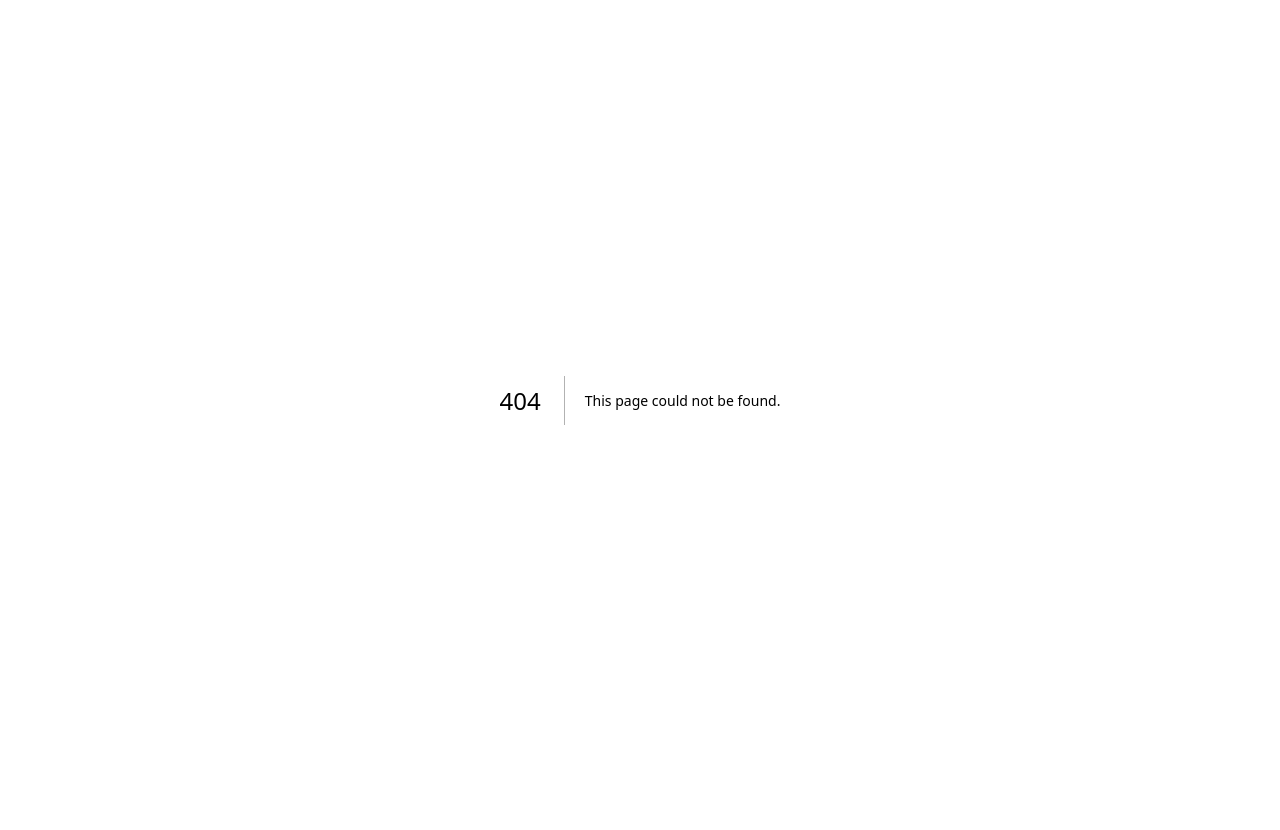
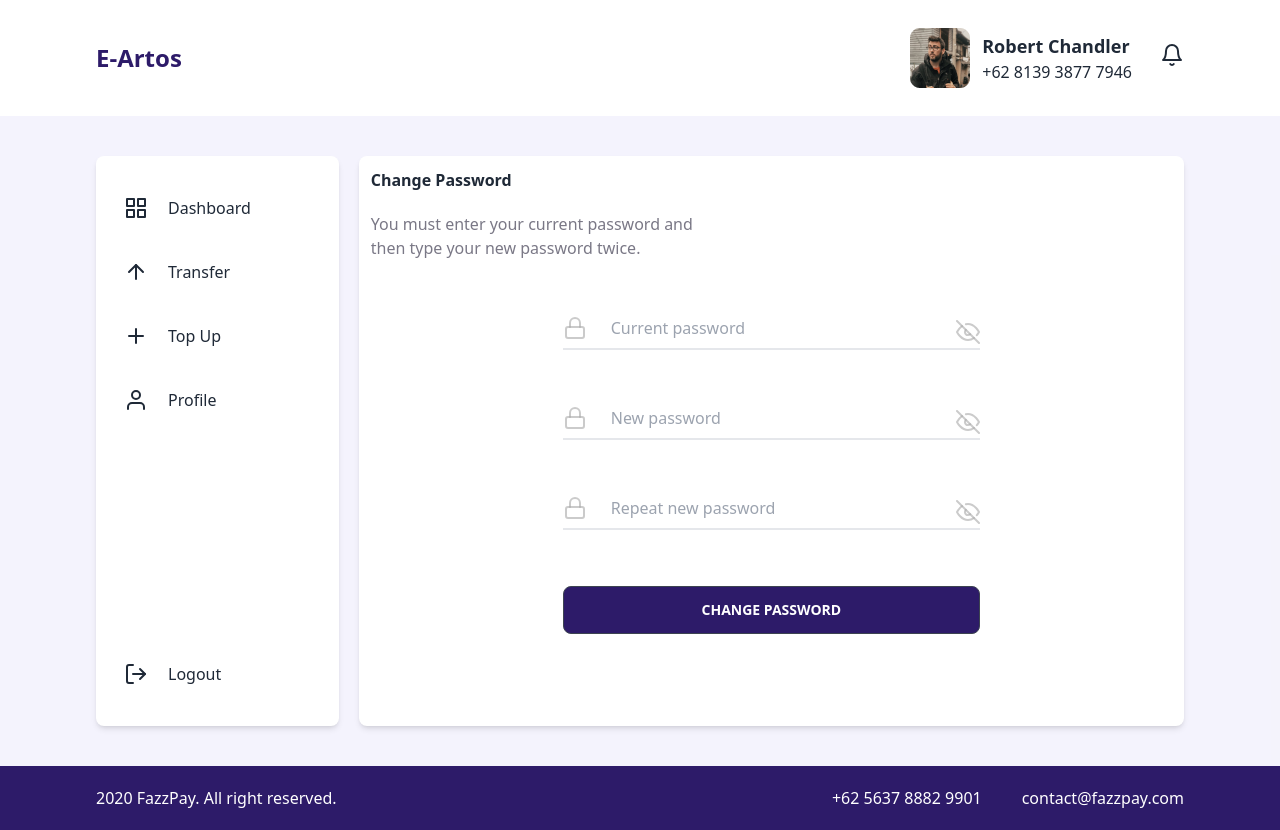
Before and after one commit to rioprayoga23/e-artos, a Next.js app: page /change-password in a window 1280 px wide. Before the commit this address had no page. Before the commit the page ends 800 px from the top, so only its background shows below. Built offline with nearby package versions, Linux system fonts and the light colour scheme.

Commit message:
add new page

```diff
--- /dev/null
+++ b/pages/change-password.js
@@ -0,0 +1,95 @@
+import React, { useState } from "react";
+import { Eye, EyeOff, Lock } from "react-feather";
+import MainLayout from "../components/layouts/MainLayout";
+
+const ChangePassword = () => {
+  const [type, setType] = useState("password");
+
+  const showPassword = () => {
+    type === "password" ? setType("text") : setType("password");
+  };
+
+  return (
+    <MainLayout>
+      <div className="bg-white p-3 rounded-lg shadow-md w-full">
+        <h3 className="font-semibold mb-5">Change Password</h3>
+        <div className="w-[45%] md:w-full lg:w-[75%]">
+          <p className="text-[#7A7886]">
+            You must enter your current password and then type your new password
+            twice.
+          </p>
+        </div>
+        <div className="flex flex-col px-48 pb-20 md:px-0 xl:px-20">
+          <div className="relative mt-14 ">
+            <Lock className="absolute" style={{ color: "#A9A9A999" }} />
+            <input
+              type={type}
+              className="w-full border-b-2 focus:outline-none px-12 pb-2"
+              placeholder="Current password"
+            />
+            {type === "password" ? (
+              <EyeOff
+                className="absolute right-0 top-1 cursor-pointer"
+                style={{ color: "#A9A9A999" }}
+                onClick={showPassword}
+              />
+            ) : (
+              <Eye
+                className="absolute right-0 top-1 cursor-pointer"
+                style={{ color: "#A9A9A999" }}
+                onClick={showPassword}
+              />
+            )}
+          </div>
+          <div className="relative mt-14 ">
+            <Lock className="absolute" style={{ color: "#A9A9A999" }} />
+            <input
+              type={type}
+              className="w-full border-b-2 focus:outline-none px-12 pb-2"
+              placeholder="New password"
+            />
+            {type === "password" ? (
+              <EyeOff
+                className="absolute right-0 top-1 cursor-pointer"
+                style={{ color: "#A9A9A999" }}
+                onClick={showPassword}
+              />
+            ) : (
+              <Eye
+                className="absolute right-0 top-1 cursor-pointer"
+                style={{ color: "#A9A9A999" }}
+                onClick={showPassword}
+              />
+            )}
+          </div>
+          <div className="relative mt-14 ">
+            <Lock className="absolute" style={{ color: "#A9A9A999" }} />
+            <input
+              type={type}
+              className="w-full border-b-2 focus:outline-none px-12 pb-2"
+              placeholder="Repeat new password"
+            />
+            {type === "password" ? (
+              <EyeOff
+                className="absolute right-0 top-1 cursor-pointer"
+                style={{ color: "#A9A9A999" }}
+                onClick={showPassword}
+              />
+            ) : (
+              <Eye
+                className="absolute right-0 top-1 cursor-pointer"
+                style={{ color: "#A9A9A999" }}
+                onClick={showPassword}
+              />
+            )}
+          </div>
+          <div className="btn bg-primary hover:bg-primary mt-14">
+            Change Password
+          </div>
+        </div>
+      </div>
+    </MainLayout>
+  );
+};
+
+export default ChangePassword;
--- /dev/null
+++ b/pages/change-pin.js
@@ -0,0 +1,63 @@
+import React from "react";
+import MainLayout from "../components/layouts/MainLayout";
+
+const ChangePin = () => {
+  return (
+    <MainLayout>
+      <div className="bg-white p-3 rounded-lg shadow-md w-full">
+        <h3 className="font-semibold mb-5">Change PIN</h3>
+        <div className="w-[45%] md:w-full lg:w-[75%]">
+          <p className="text-[#7A7886]">
+            Enter your current 6 digits Fazzpay PIN below to continue to the
+            next steps.
+          </p>
+        </div>
+        <div className="grid grid-cols-6 gap-5 mt-20 md:gap-2 lg:gap-2 xl:gap-3 px-48 md:px-0 lg:px-9 xl:px-16">
+          <div className="border px-2 pt-4 md:pt-2 pb-2 rounded-md w-full">
+            <input
+              type="text"
+              className="border-b focus:outline-none w-full text-2xl text-center"
+            />
+          </div>
+          <div className="border px-2 pt-4 md:pt-2 pb-2 rounded-md w-full">
+            <input
+              type="text"
+              className="border-b focus:outline-none w-full text-2xl text-center"
+            />
+          </div>
+          <div className="border px-2 pt-4 md:pt-2 pb-2 rounded-md w-full">
+            <input
+              type="text"
+              className="border-b focus:outline-none w-full text-2xl text-center"
+            />
+          </div>
+          <div className="border px-2 pt-4 md:pt-2 pb-2 rounded-md w-full">
+            <input
+              type="text"
+              className="border-b focus:outline-none w-full text-2xl text-center"
+            />
+          </div>
+          <div className="border px-2 pt-4 md:pt-2 pb-2 rounded-md w-full">
+            <input
+              type="text"
+              className="border-b focus:outline-none w-full text-2xl text-center"
+            />
+          </div>
+          <div className="border px-2 pt-4 md:pt-2 pb-2 rounded-md w-full">
+            <input
+              type="text"
+              className="border-b focus:outline-none w-full text-2xl text-center"
+            />
+          </div>
+        </div>
+        <div className="px-48 pb-40 md:px-0 lg:px-9 xl:px-16">
+          <div className="btn bg-primary hover:bg-primary mt-14 w-full">
+            continue
+          </div>
+        </div>
+      </div>
+    </MainLayout>
+  );
+};
+
+export default ChangePin;
--- /dev/null
+++ b/pages/manage-phone-number.js
@@ -0,0 +1,34 @@
+import React from "react";
+import { Phone } from "react-feather";
+import MainLayout from "../components/layouts/MainLayout";
+
+const ManagePhoneNumber = () => {
+  return (
+    <MainLayout>
+      <div className="bg-white p-3 rounded-lg shadow-md w-full">
+        <h3 className="font-semibold mb-5">Edit Phone Number</h3>
+        <div className="w-[45%] md:w-full lg:w-[75%]">
+          <p className="text-[#7A7886]">
+            Add at least one phone number for the transfer ID so you can start
+            transfering your money to another user.
+          </p>
+        </div>
+        <div className="px-48 pb-40 mt-20">
+          <div className="relative mt-14">
+            <Phone className="absolute" style={{ color: "#A9A9A999" }} />
+            <input
+              type="email"
+              className="w-full border-b-2 focus:outline-none px-12 pb-2"
+              placeholder="+62 081393877946"
+            />
+          </div>
+          <div className="btn bg-primary hover:bg-primary mt-14 w-full">
+            Edit Phone Number
+          </div>
+        </div>
+      </div>
+    </MainLayout>
+  );
+};
+
+export default ManagePhoneNumber;
--- /dev/null
+++ b/pages/new-pin.js
@@ -0,0 +1,62 @@
+import React from "react";
+import MainLayout from "../components/layouts/MainLayout";
+
+const NewPin = () => {
+  return (
+    <MainLayout>
+      <div className="bg-white p-3 rounded-lg shadow-md w-full">
+        <h3 className="font-semibold mb-5">Change PIN</h3>
+        <div className="w-[45%] md:w-full lg:w-[75%]">
+          <p className="text-[#7A7886]">
+            Type your new 6 digits security PIN to use in Fazzpay..
+          </p>
+        </div>
+        <div className="grid grid-cols-6 gap-5 mt-20 md:gap-2 lg:gap-2 xl:gap-3 px-48 md:px-0 lg:px-9 xl:px-16">
+          <div className="border px-2 pt-4 md:pt-2 pb-2 rounded-md w-full">
+            <input
+              type="text"
+              className="border-b focus:outline-none w-full text-2xl text-center"
+            />
+          </div>
+          <div className="border px-2 pt-4 md:pt-2 pb-2 rounded-md w-full">
+            <input
+              type="text"
+              className="border-b focus:outline-none w-full text-2xl text-center"
+            />
+          </div>
+          <div className="border px-2 pt-4 md:pt-2 pb-2 rounded-md w-full">
+            <input
+              type="text"
+              className="border-b focus:outline-none w-full text-2xl text-center"
+            />
+          </div>
+          <div className="border px-2 pt-4 md:pt-2 pb-2 rounded-md w-full">
+            <input
+              type="text"
+              className="border-b focus:outline-none w-full text-2xl text-center"
+            />
+          </div>
+          <div className="border px-2 pt-4 md:pt-2 pb-2 rounded-md w-full">
+            <input
+              type="text"
+              className="border-b focus:outline-none w-full text-2xl text-center"
+            />
+          </div>
+          <div className="border px-2 pt-4 md:pt-2 pb-2 rounded-md w-full">
+            <input
+              type="text"
+              className="border-b focus:outline-none w-full text-2xl text-center"
+            />
+          </div>
+        </div>
+        <div className="px-48 pb-40 md:px-0 lg:px-9 xl:px-16">
+          <div className="btn bg-primary hover:bg-primary mt-14 w-full">
+            Change Pin
+          </div>
+        </div>
+      </div>
+    </MainLayout>
+  );
+};
+
+export default NewPin;
--- a/pages/profile.js
+++ b/pages/profile.js
@@ -27,13 +27,13 @@ const profile = () => {
               <ArrowRight />
             </div>
           </Link>
-          <Link href="/personal-info">
+          <Link href="/change-password">
             <div className="bg-[#E5E8ED] w-96 md:w-full p-4 rounded-lg shadow-sm flex justify-between items-center">
               <p>Change Password</p>
               <ArrowRight />
             </div>
           </Link>
-          <Link href="/personal-info">
+          <Link href="/change-pin">
             <div className="bg-[#E5E8ED] w-96 md:w-full p-4 rounded-lg shadow-sm flex justify-between items-center">
               <p>Change PIN</p>
               <ArrowRight />
```
